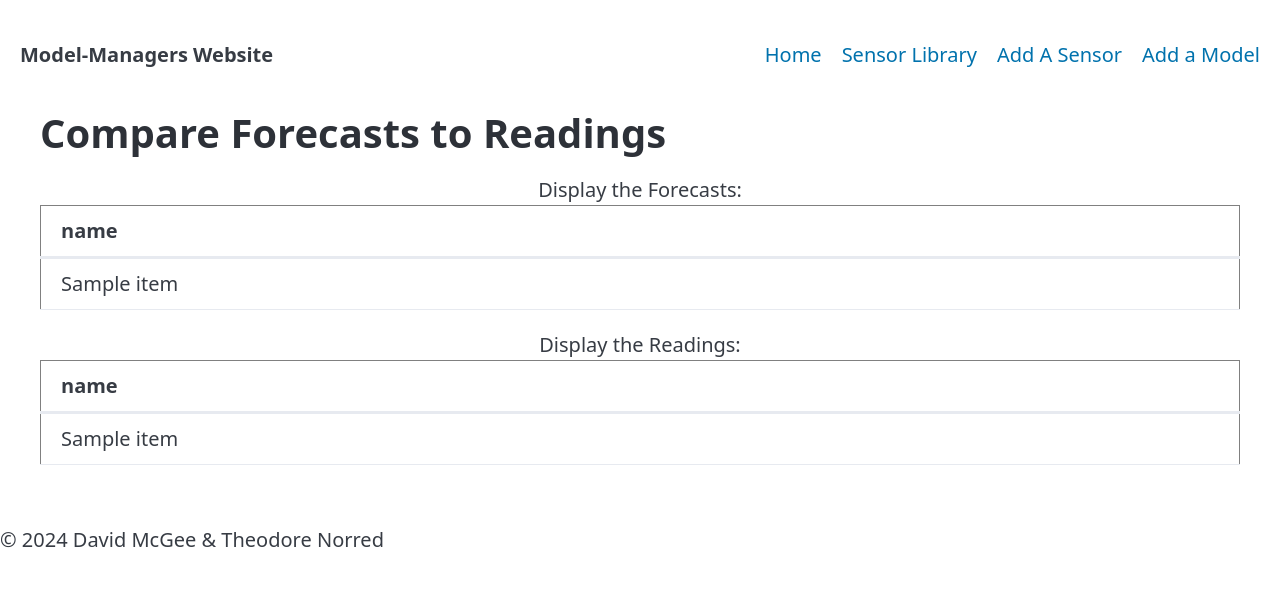
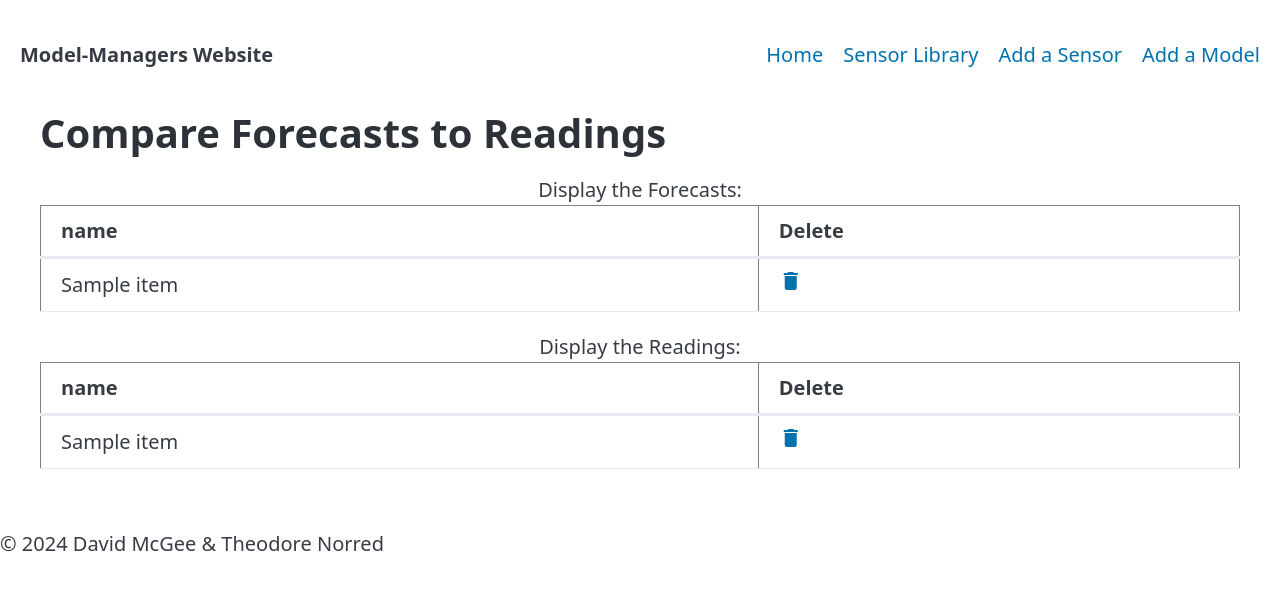
Before and after one commit to skipmcgee/wind-forecast, a Flask app: template templates/results.html in a window 1280 px wide. Shown: the top 591 px of the page. Run offline with Flask 3, Linux system fonts and the light colour scheme; the template is opened without the code that fills it: most values are stand-ins (such as "Sample title", 1, 10 or a date in 2020); some libraries are stand-ins or nearby versions.

Commit message:
fixed a few more formatting items

```diff
--- a/app.py
+++ b/app.py
@@ -35,13 +35,16 @@ def root():
         info_dict['todate'] = request.form['todate']
         info_dict['sensorlist'] = request.form['sensorlist']
         logger.info(str(info_dict))
-        return url_for("results", info_dict=info_dict)
+        return redirect("/results")
 
 @app.route('/results', methods=["GET"])
-def results(info_dict):
+def results():
     if DEBUG:
         logger.info("results info_dict: " + str(info_dict))
-    forecasts_query = f"SELECT * FROM Forecasts\nJOIN Models ON Forecasts.forecastModelID = Models.modelID\nJOIN Locations ON Forecasts.forecastLocationID = Locations.locationID\nWHERE\nforecastForDateTime BETWEEN {info_dict['todate']} AND {info_dict['fromdate']}\nAND\nLocations.locationID = {info_dict['sensorlist']};"
+    if len(info_dict) == 0:
+        logger.error("results info_dict was not created when resource was requested")
+        return redirect("/")
+    forecasts_query = f"SELECT * FROM Forecasts\nJOIN Models ON Forecasts.forecastModelID = Models.modelID\nJOIN Locations ON Forecasts.forecastLocationID = Locations.locationID\nWHERE\nforecastForDateTime BETWEEN {info_dict['fromdate']} AND {info_dict['todate']}\nAND\nLocations.locationID = {info_dict['sensorlist']};"
     if DEBUG:
         logger.info("results forecasts query: " + forecasts_query)
     forecasts_results = db.execute_query(db_connection=db_connection, query=forecasts_query).fetchall()
@@ -89,6 +92,26 @@ def deletemodel(modelID):
     query_obj = db.execute_query(db_connection=db_connection, query=model_query)
 
     return redirect("/library")
+
+@app.route("/delete/forecast/<int:forecastID>", methods=["POST", "GET"])
+def deleteforecast(forecastID):
+    forecastID = escape(forecastID)
+    if DEBUG:
+        logger.info("delete forecast: " + str(forecastID))
+    forecast_query = f"DELETE FROM Forecasts\nWHERE forecastID={forecastID};"
+    query_obj = db.execute_query(db_connection=db_connection, query=forecast_query)
+
+    return url_for("results", info_dict=info_dict)
+
+@app.route("/delete/reading/<int:readingID>", methods=["POST", "GET"])
+def deletereading(readingID):
+    readingID = escape(readingID)
+    if DEBUG:
+        logger.info("delete reading: " + str(readingID))
+    reading_query = f"DELETE FROM Readings\nWHERE readingID={readingID};"
+    query_obj = db.execute_query(db_connection=db_connection, query=reading_query)
+
+    return url_for("results", info_dict=info_dict)
 
 @app.route("/edit/sensor/<int:sensorID>", methods=["POST", "GET"])
 def sensoredit(sensorID):
--- a/templates/addmodel.html
+++ b/templates/addmodel.html
@@ -14,11 +14,9 @@
                 <form name="addModel" id="addModel" action="/add/model" method="post">
                     <!-- <legend><strong>Add Model:</strong></legend> -->
                     <fieldset>
-
                         <label for="name">Model Name:</label>
                         <input type="text" value="max 100 characters" class="form-control" id="modelName" name="modelName"
                             required>
-
                     </fieldset>
                     <button type="submit">Add New Model</button>
                 </form>
--- a/templates/base.j2
+++ b/templates/base.j2
@@ -29,7 +29,7 @@
             <ul>
                 <li><a href="/">Home</a></li>
                 <li><a href="/library">Sensor Library</a></li>
-                <li><a href="/add/sensor">Add A Sensor</a></li>
+                <li><a href="/add/sensor">Add a Sensor</a></li>
                 <li><a href="/add/model">Add a Model</a></li>
             </ul>
         </nav>
@@ -38,7 +38,9 @@
             {% block content %}
             {% endblock %}
         </div>
+    <div></div>
     </main>
+    <div></div>
     <footer>
         <p>&copy; 2024 David McGee & Theodore Norred</p>
     </footer>
--- a/templates/results.html
+++ b/templates/results.html
@@ -2,22 +2,25 @@
 
 {% block content %}
 	<h1>{% block title %}Compare Forecasts to Readings{% endblock %}</h1>
+    <div></div>
     <div>
         {% if forecasts %}
         <table border="1" cellpadding="5">
             <caption> Display the Forecasts: </caption>
-
                 <thead>
                     <tr>
                         {% for key in forecasts[0].keys() %}
                         <th scope="col" data-field="{{ key }}" data-filter-control="input">{{ key }}</th>
                         {% endfor %}
+                        <th>Delete</th>
                     </tr>
                 <tbody>
                     {% for item in forecasts %}
                     <tr>
                         {% for key in item.keys() %}
-                        <td>{{item[key]}}</td> {% endfor %}
+                        <td>{{item[key]}}</td>
+                        {% endfor %}
+                        <td><a href="/delete/forecast/{{item.forecastID}}" class="btn btn-default" method="post"><span class="material-icons">delete</span></a></td>
                     </tr>
                     {% endfor %}
         </table>
@@ -25,24 +28,25 @@
             <p>No results from the selected dates and location.</p>
         {% endif %}
     </div>
+    <div></div>
     <div>
         {% if readings %}
         <table border="1" cellpadding="5">
             <caption> Display the Readings: </caption>
-
                 <thead>
                     <tr>
                         {% for key in readings[0].keys() %}
-                        <!-- Create a <th> tag with the key inside of it, this will be our header row -->
                         <th scope="col" data-field="{{ key }}" data-filter-control="input">{{ key }}</th>
                         {% endfor %}
+                        <th>Delete</th>
                     </tr>
-
                 <tbody>
                     {% for item in readings %}
                     <tr>
                         {% for key in item.keys() %}
-                        <td>{{item[key]}}</td> {% endfor %}
+                        <td>{{item[key]}}</td>
+                        {% endfor %}
+                        <td><a href="/delete/reading/{{item.readingID}}" class="btn btn-default" method="post"><span class="material-icons">delete</span></a></td>
                     </tr>
                     {% endfor %}
         </table>
@@ -50,4 +54,5 @@
             <p>No results from the selected dates and sensor.</p>
         {% endif %}
     </div>
+    <div></div>
 {% endblock %}
```
Also changed, not shown: templates/addsensor.html (+2 -10 lines).
